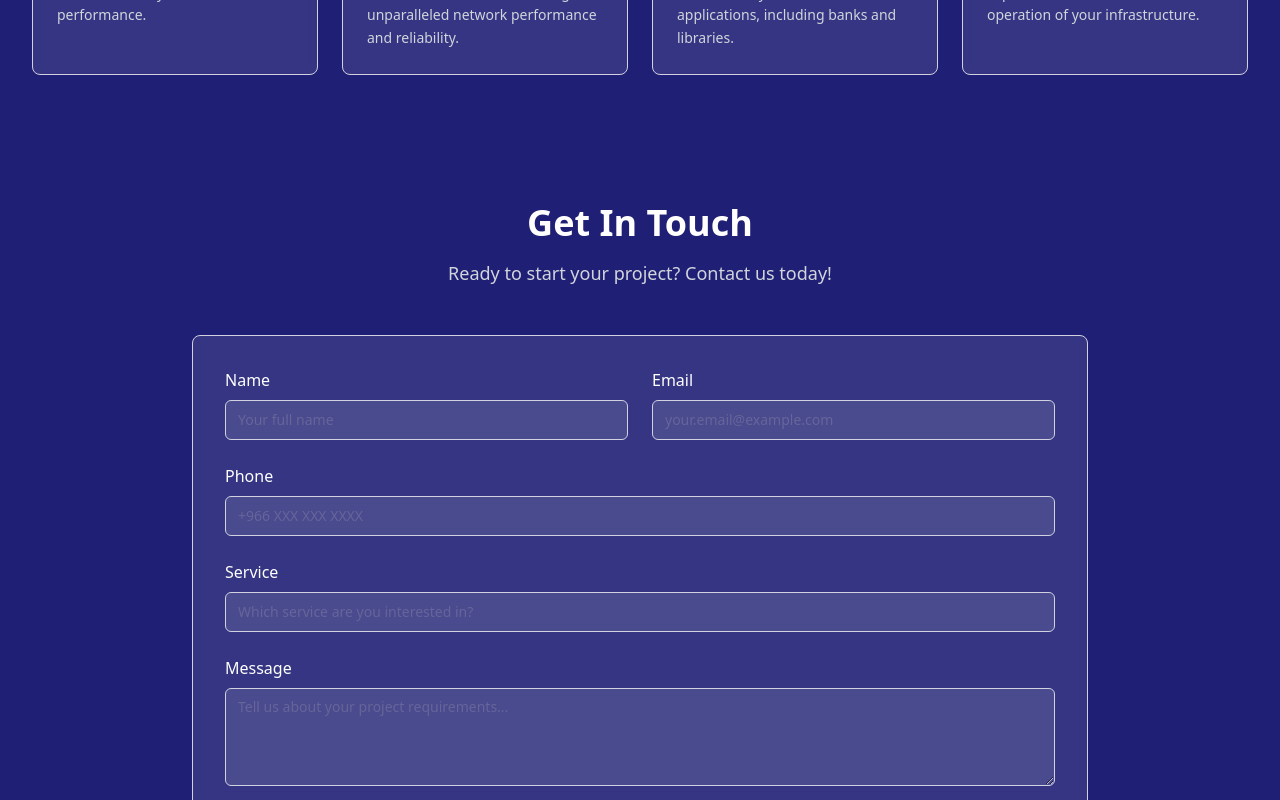
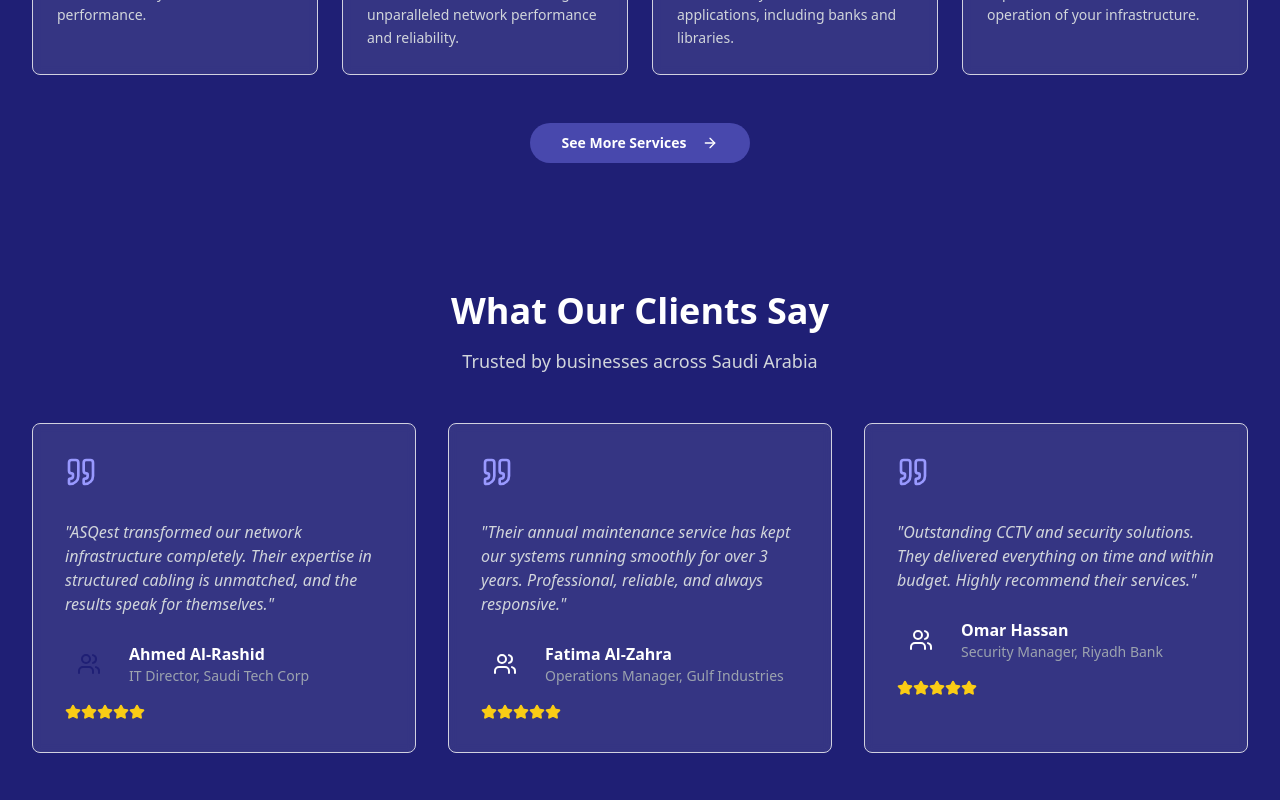
Before and after one commit to Irudium-GS/asqest-web-genesis, a React (Vite) app: page / in a window 1280 px wide. Shown: the part 2000-2800 px from the top of the page. Built offline with nearby package versions, Linux system fonts and the light colour scheme.

Commit message:
Add testimonial section and "See More" button
Added a testimonial section and a "See More Services" button to the home page.

```diff
--- a/src/pages/Index.tsx
+++ b/src/pages/Index.tsx
@@ -1,3 +1,4 @@
+
 import Navigation from "@/components/Navigation";
 import Footer from "@/components/Footer";
 import NetworkBackground from "@/components/NetworkBackground";
@@ -5,7 +6,7 @@ import { Button } from "@/components/ui/button";
 import { Input } from "@/components/ui/input";
 import { Textarea } from "@/components/ui/textarea";
 import { Link } from "react-router-dom";
-import { ArrowRight, Network, Shield, Settings, Cpu, CheckCircle, Users, Award, Briefcase, Send } from "lucide-react";
+import { ArrowRight, Network, Shield, Settings, Cpu, CheckCircle, Users, Award, Briefcase, Send, Star, Quote } from "lucide-react";
 
 const Index = () => {
   const handleContactSubmit = (e: React.FormEvent) => {
@@ -152,7 +153,7 @@ const Index = () => {
             <p className="text-gray-300 text-lg">Comprehensive technology solutions for your business needs</p>
           </div>
 
-          <div className="grid grid-cols-1 md:grid-cols-2 lg:grid-cols-4 gap-6">
+          <div className="grid grid-cols-1 md:grid-cols-2 lg:grid-cols-4 gap-6 mb-12">
             {[
               {
                 icon: Network,
@@ -201,6 +202,98 @@ const Index = () => {
                 </div>
               </Link>
             ))}
+          </div>
+
+          <div className="text-center">
+            <Button
+              asChild
+              className="bg-moonlight-medium hover:bg-moonlight-light text-white px-8 py-3 rounded-full font-semibold transition-all duration-300 transform hover:scale-105"
+            >
+              <Link to="/services">
+                See More Services <ArrowRight className="ml-2 h-4 w-4" />
+              </Link>
+            </Button>
+          </div>
+        </div>
+      </section>
+
+      {/* Testimonials Section */}
+      <section className="relative z-10 py-16 px-4 sm:px-6 lg:px-8 bg-moonlight-dark/50">
+        <div className="max-w-7xl mx-auto">
+          <div className="text-center mb-12">
+            <h2 className="text-3xl md:text-4xl font-bold text-white mb-4">What Our Clients Say</h2>
+            <p className="text-gray-300 text-lg">Trusted by businesses across Saudi Arabia</p>
+          </div>
+
+          <div className="grid grid-cols-1 md:grid-cols-2 lg:grid-cols-3 gap-8">
+            <div className="bg-white/10 backdrop-blur-sm rounded-lg p-8 border border-moonlight-light/30 transform hover:scale-105 transition-transform duration-300">
+              <div className="flex items-center mb-4">
+                <Quote className="h-8 w-8 text-moonlight-lightest mb-4" />
+              </div>
+              <p className="text-gray-300 mb-6 italic">
+                "ASQest transformed our network infrastructure completely. Their expertise in structured cabling is unmatched, and the results speak for themselves."
+              </p>
+              <div className="flex items-center">
+                <div className="w-12 h-12 bg-gradient-to-r from-moonlight-lightest to-moonlight-light rounded-full flex items-center justify-center mr-4">
+                  <Users className="h-6 w-6 text-moonlight-dark" />
+                </div>
+                <div>
+                  <h4 className="text-white font-semibold">Ahmed Al-Rashid</h4>
+                  <p className="text-gray-400 text-sm">IT Director, Saudi Tech Corp</p>
+                </div>
+              </div>
+              <div className="flex items-center mt-4">
+                {[...Array(5)].map((_, i) => (
+                  <Star key={i} className="h-4 w-4 text-yellow-400 fill-current" />
+                ))}
+              </div>
+            </div>
+
+            <div className="bg-white/10 backdrop-blur-sm rounded-lg p-8 border border-moonlight-light/30 transform hover:scale-105 transition-transform duration-300">
+              <div className="flex items-center mb-4">
+                <Quote className="h-8 w-8 text-moonlight-lightest mb-4" />
+              </div>
+              <p className="text-gray-300 mb-6 italic">
+                "Their annual maintenance service has kept our systems running smoothly for over 3 years. Professional, reliable, and always responsive."
+              </p>
+              <div className="flex items-center">
+                <div className="w-12 h-12 bg-gradient-to-r from-moonlight-light to-moonlight-medium rounded-full flex items-center justify-center mr-4">
+                  <Users className="h-6 w-6 text-white" />
+                </div>
+                <div>
+                  <h4 className="text-white font-semibold">Fatima Al-Zahra</h4>
+                  <p className="text-gray-400 text-sm">Operations Manager, Gulf Industries</p>
+                </div>
+              </div>
+              <div className="flex items-center mt-4">
+                {[...Array(5)].map((_, i) => (
+                  <Star key={i} className="h-4 w-4 text-yellow-400 fill-current" />
+                ))}
+              </div>
+            </div>
+
+            <div className="bg-white/10 backdrop-blur-sm rounded-lg p-8 border border-moonlight-light/30 transform hover:scale-105 transition-transform duration-300">
+              <div className="flex items-center mb-4">
+                <Quote className="h-8 w-8 text-moonlight-lightest mb-4" />
+              </div>
+              <p className="text-gray-300 mb-6 italic">
+                "Outstanding CCTV and security solutions. They delivered everything on time and within budget. Highly recommend their services."
+              </p>
+              <div className="flex items-center">
+                <div className="w-12 h-12 bg-gradient-to-r from-moonlight-medium to-moonlight-dark rounded-full flex items-center justify-center mr-4">
+                  <Users className="h-6 w-6 text-white" />
+                </div>
+                <div>
+                  <h4 className="text-white font-semibold">Omar Hassan</h4>
+                  <p className="text-gray-400 text-sm">Security Manager, Riyadh Bank</p>
+                </div>
+              </div>
+              <div className="flex items-center mt-4">
+                {[...Array(5)].map((_, i) => (
+                  <Star key={i} className="h-4 w-4 text-yellow-400 fill-current" />
+                ))}
+              </div>
+            </div>
           </div>
         </div>
       </section>
```
